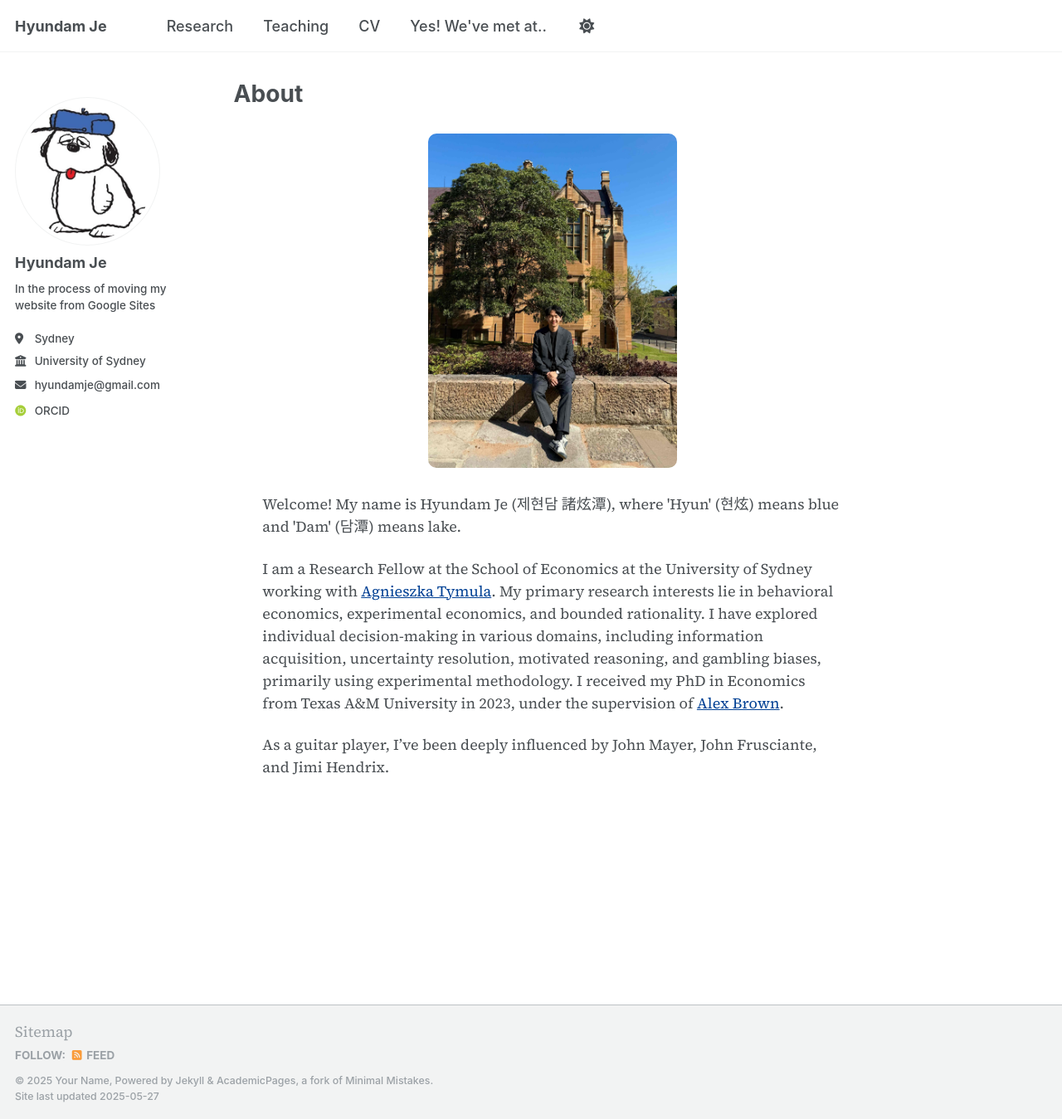
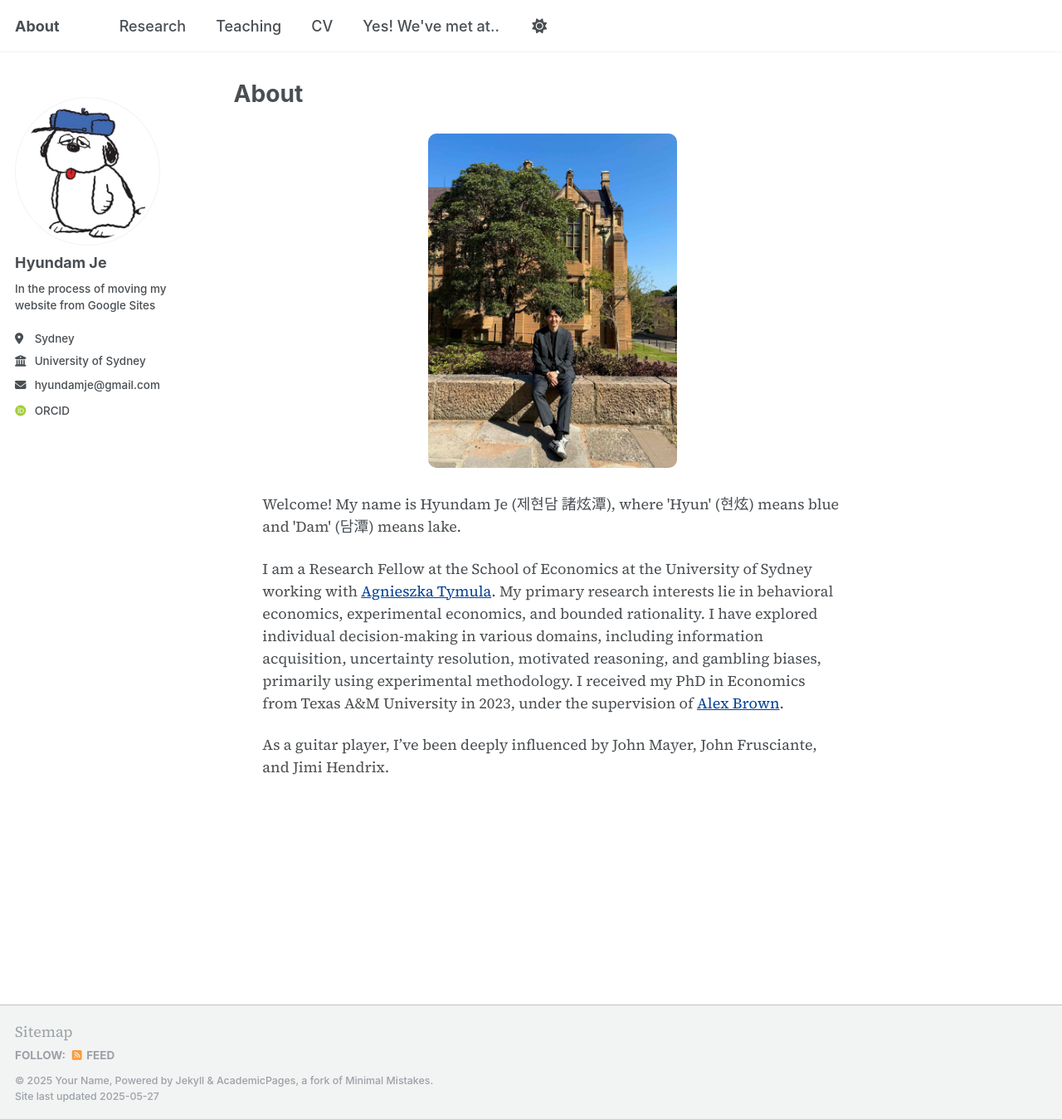
Before and after one commit to hyundamje/hyundamje.github.io, a Jekyll site: the page built from _pages/about.md, in a window 1280 px wide and 1349 px high. Shown: the whole window at 83% size. Built offline with Jekyll 4.4.1, drawn with Linux system fonts in a browser that asks for light colours; some web fonts are replaced.

Commit message:
Update _config.yml

```diff
--- a/_config.yml
+++ b/_config.yml
@@ -9,7 +9,7 @@
 # Basic Site Settings
 locale                   : "en-US"
 site_theme               : "default"
-title                    : "Hyundam Je"
+title                    : "About"
 title_separator          : "-"
 name                     : &hyundamje "Your Name"
 description              : &description "personal description"
```
